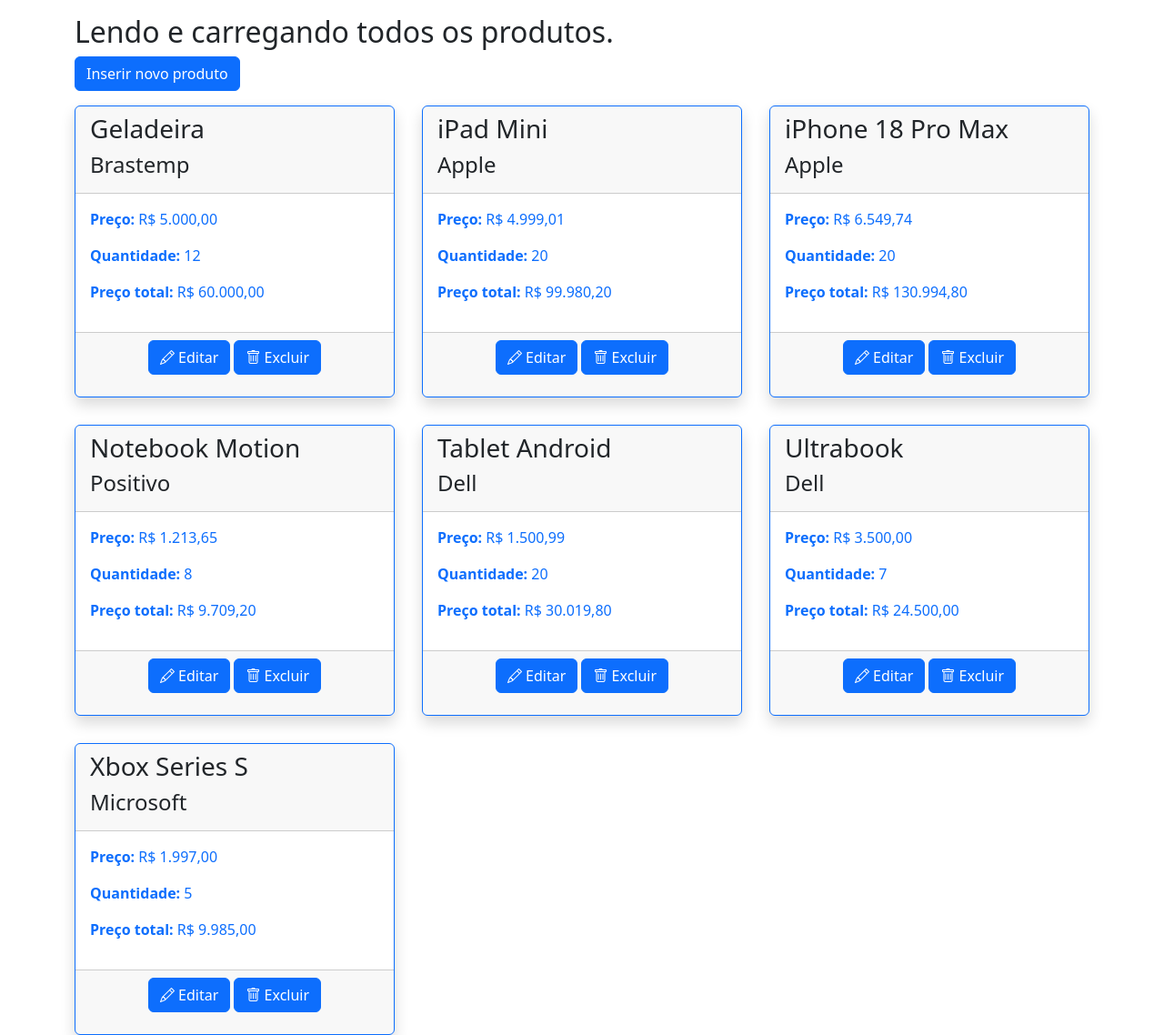
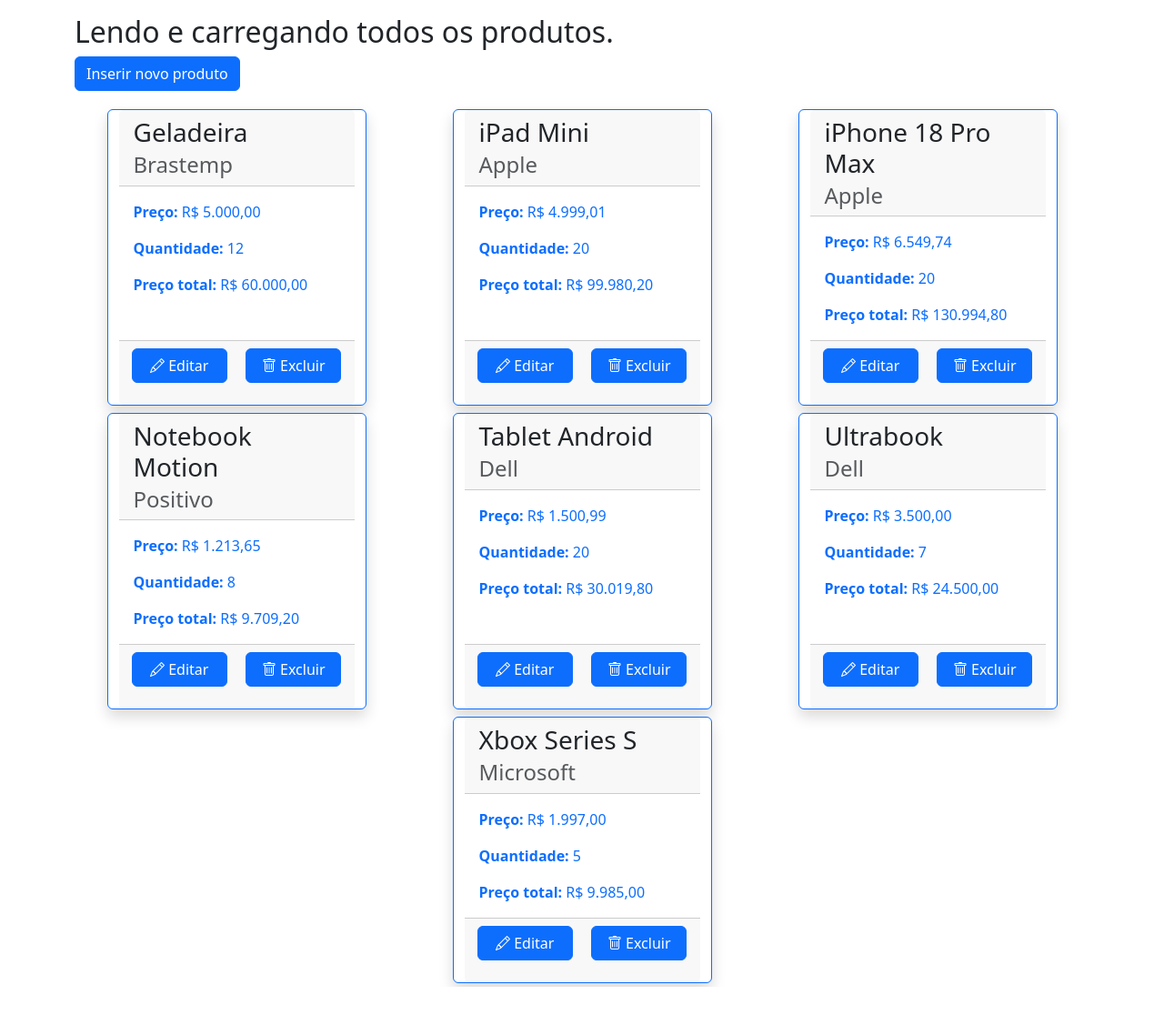
Before and after one commit to slothandre/exemplo-crud-php, a PHP site: page /produtos/visualizar.php in a window 1280 px wide. Shown: the part 65-1203 px from the top of the page at 91% size. After the commit the page ends 1150 px from the top, so only its background shows below. Run offline with PHP 8.4, Linux system fonts and the light colour scheme; data comes from the database, SQL or seed files in the repository.

Commit message:
Atualização no layout

```diff
--- a/produtos/visualizar.php
+++ b/produtos/visualizar.php
@@ -9,14 +9,6 @@
     <meta charset="UTF-8">
     <meta name="viewport" content="width=device-width, initial-scale=1.0">
     <title>Produtos - Visualização</title>
-    <style>
-        * {box-sizing: border-box;}
-        .produtos {
-            display: grid;
-            grid-template-columns: repeat(3, 1fr);
-            gap: 30px;
-        }
-    </style>
     <link href="https://cdn.jsdelivr.net/npm/bootstrap@5.3.1/dist/css/bootstrap.min.css" rel="stylesheet" integrity="sha384-4bw+/aepP/YC94hEpVNVgiZdgIC5+VKNBQNGCHeKRQN+PtmoHDEXuppvnDJzQIu9" crossorigin="anonymous">
     <link rel="stylesheet" href="https://cdn.jsdelivr.net/npm/bootstrap-icons@1.10.5/font/bootstrap-icons.css">
 </head>
@@ -29,21 +21,22 @@
         <h2>Lendo e carregando todos os produtos.</h2>
         <p><a href="inserir.php" class="btn btn-primary">Inserir novo produto</a></p>
 
-        <section class="produtos">
+        <section class="row justify-content-around">
             <?php foreach($listaDeProdutos as $produto){ ?>
-                <article class="produto card border-primary shadow">
+                <article class="card border-primary col-11 col-sm-5 col-lg-3 m-1 shadow">
                     <div class="card-header">
-                        <h3><?=$produto["produto"]?></h3>
-                        <h4><?=$produto["fabricante"]?></h4>
+                        <h3 class="card-title"><?=$produto["produto"]?></h3>
+                        <h4 class="card-subtitle text-body-secondary"><?=$produto["fabricante"]?></h4>
                     </div>
                     <div class="card-body text-primary">
-                        <p><b>Preço: </b><?=formatarPreco($produto["preco"])?></p>
-                        <p><b>Quantidade: </b><?=$produto["quantidade"]?></p>
-                        <p><b>Preço total: </b><?=formatarPreco($produto["preco_total"])?></p>
+                        <p class="card-text"><b>Preço: </b><?=formatarPreco($produto["preco"])?></p>
+                        <p class="card-text"><b>Quantidade: </b><?=$produto["quantidade"]?></p>
+                        <p class="card-text"><b>Preço total: </b><?=formatarPreco($produto["preco_total"])?></p>
                     </div>
                     <div class="card-footer">
-                        <p class="text-center">
-                            <a href="atualizar.php?id=<?=$produto["id"]?>" class="btn btn-primary"><i class="bi bi-pencil"></i> Editar</a> <a href="excluir.php?id=<?=$produto["id"]?>" class="btn btn-primary"><i class="bi bi-trash"></i> Excluir</a>
+                        <p class="card-link row justify-content-around">
+                            <a href="atualizar.php?id=<?=$produto["id"]?>" class="col-5 btn btn-primary"><i class="bi bi-pencil"></i> Editar</a>
+                            <a href="excluir.php?id=<?=$produto["id"]?>" class="col-5 btn btn-primary"><i class="bi bi-trash"></i> Excluir</a>
                         </p>
                     </div>
                 </article>
```
